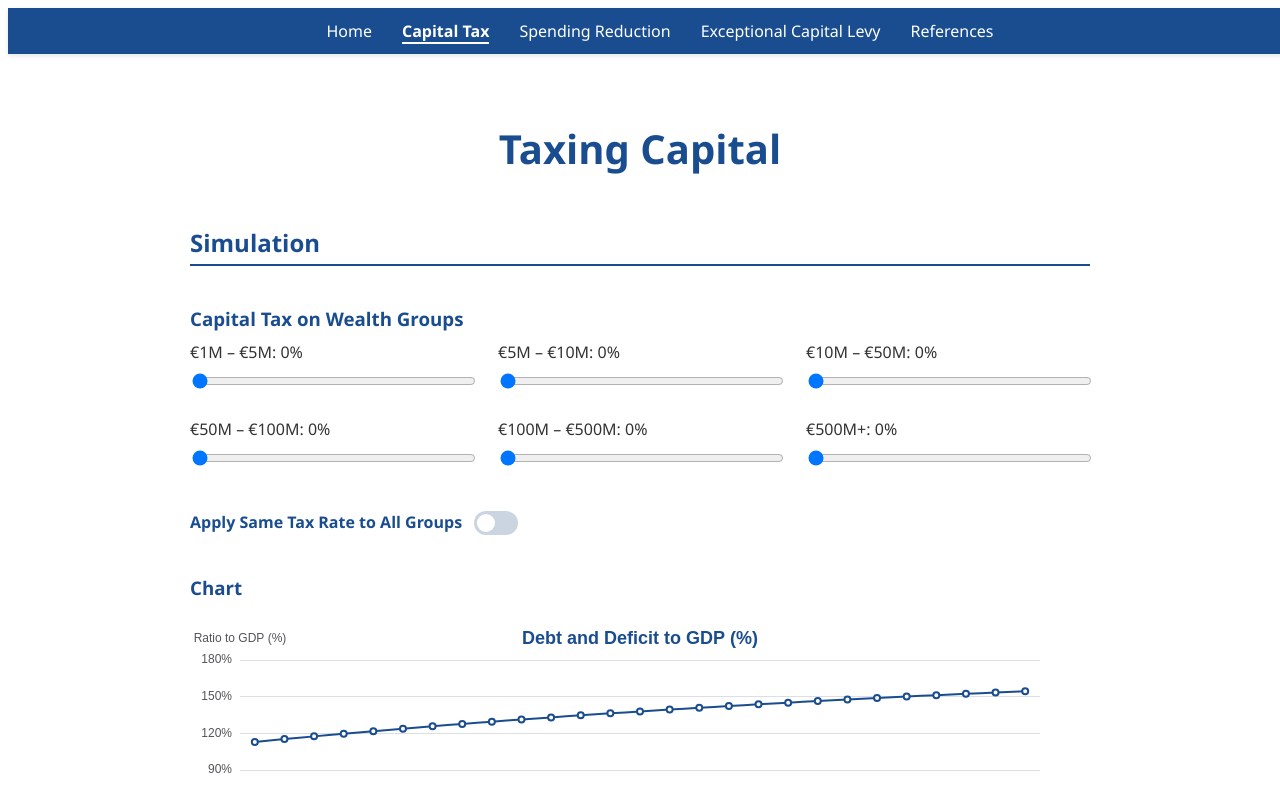
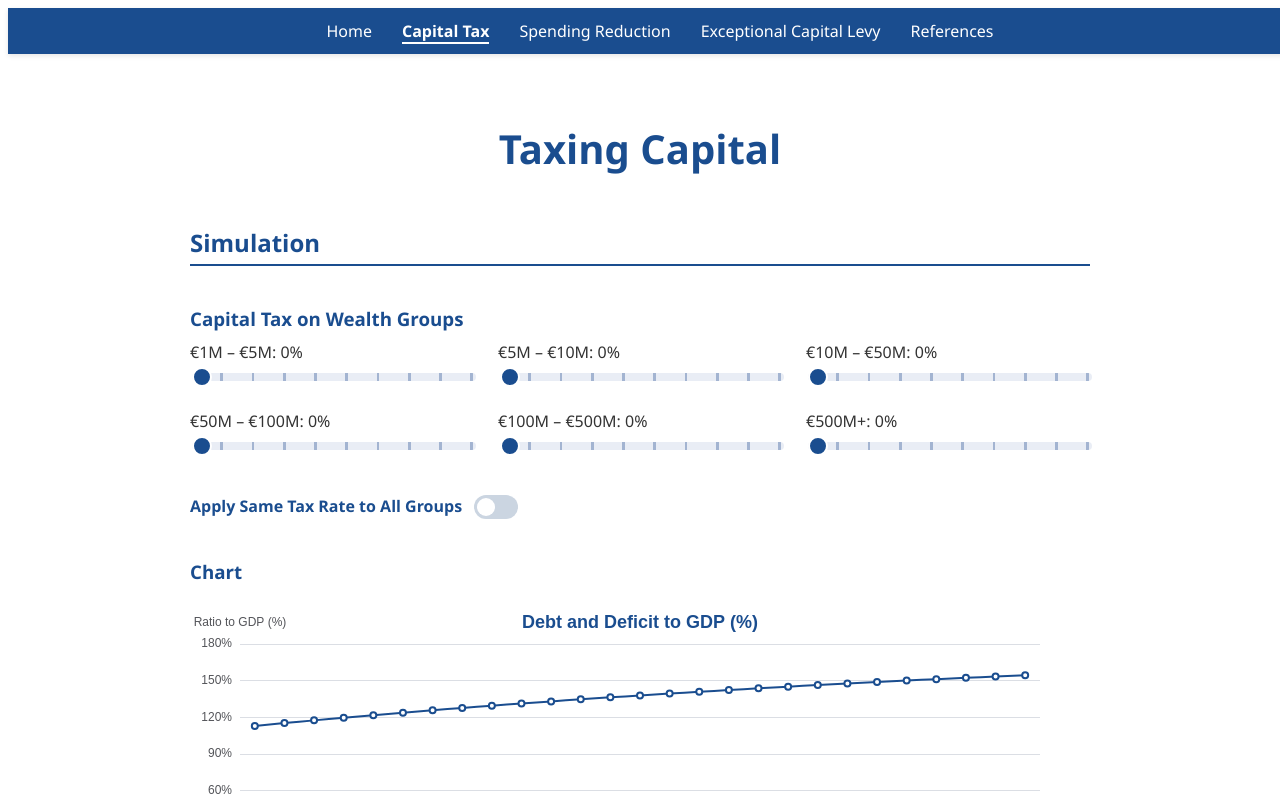
Before and after one commit to SimonPlaye/debt-eraser, a React (Vite) app: page /capital-tax in a window 1280 px wide. Shown: the top 799 px of the page. Built offline with nearby package versions, Linux system fonts and the light colour scheme.

Commit message:
feat: thicks on the slider

```diff
--- /dev/null
+++ b/src/shared/Slider.css
@@ -0,0 +1,35 @@
+.custom-slider {
+  -webkit-appearance: none;
+  width: 100%;
+  height: 8px;
+  border-radius: 4px;
+  background: repeating-linear-gradient(
+    to right,
+    #e9edf5,
+    /* light track color */ #e9edf5 10%,
+    /* space before tick */ #a3b4d1 10%,
+    /* tick color (soft blue) */ #a3b4d1 11% /* tick thickness */
+  );
+  outline: none;
+}
+
+/* Thumb styling */
+.custom-slider::-webkit-slider-thumb {
+  -webkit-appearance: none;
+  appearance: none;
+  width: 20px;
+  height: 20px;
+  background: #1a4d8f; /* main accent color */
+  border-radius: 50%;
+  cursor: pointer;
+  border: 2px solid #fff;
+}
+
+.custom-slider::-moz-range-thumb {
+  width: 20px;
+  height: 20px;
+  background: #1a4d8f; /* main accent color */
+  border-radius: 50%;
+  cursor: pointer;
+  border: 2px solid #fff;
+}
--- a/src/shared/Slider.tsx
+++ b/src/shared/Slider.tsx
@@ -1,3 +1,5 @@
+import "./Slider.css";
+
 export const Slider = ({
   title,
   value,
@@ -20,6 +22,7 @@ export const Slider = ({
       </label>
       <input
         type="range"
+        className="custom-slider"
         id="slider"
         min={minValue}
         max={maxValue}
```
